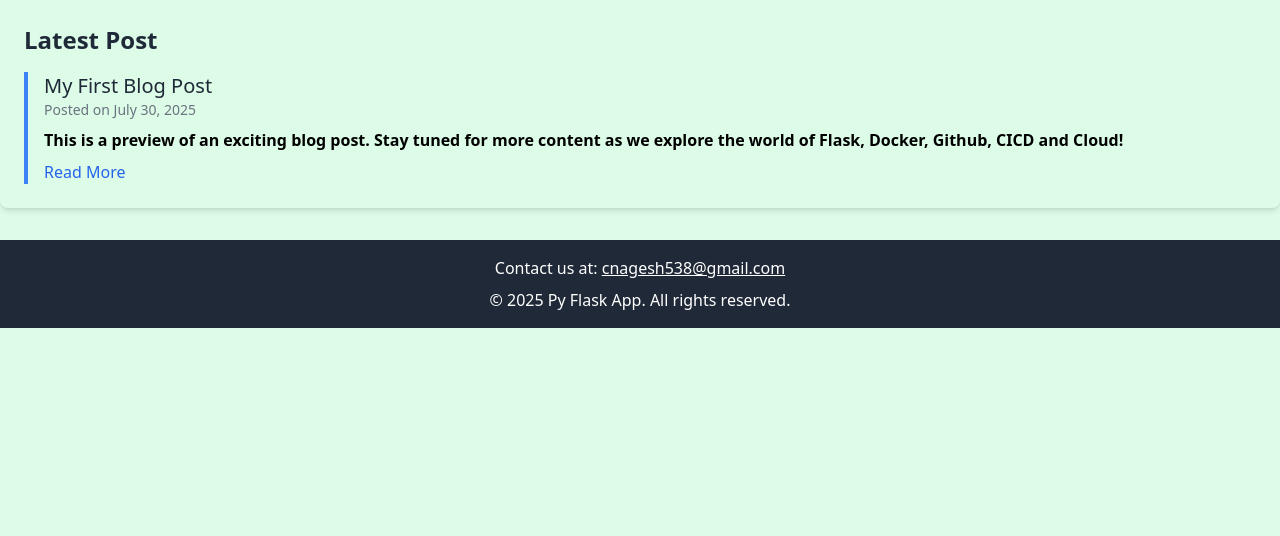
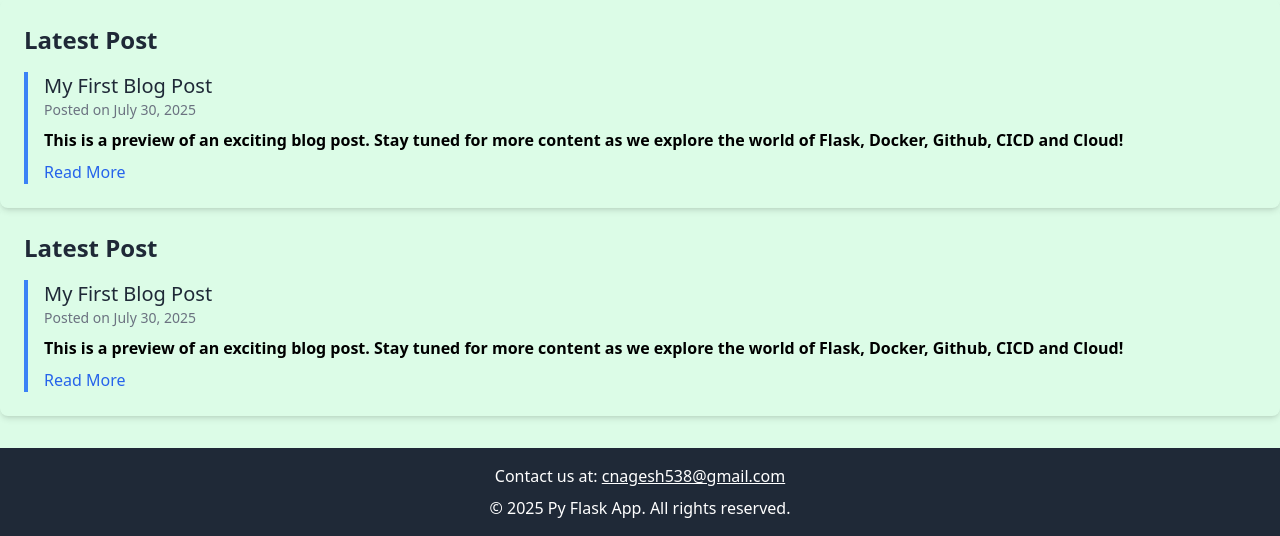
Before and after one commit to Nageshch538/kpmg-interview, a Flask app: page / in a window 1280 px wide. Shown: the part 428-964 px from the top of the page. Before the commit the page ends 756 px from the top, so only its background shows below. Run offline with Flask 3, Linux system fonts and the light colour scheme; some libraries are stand-ins or nearby versions.

Commit message:
one more pot

```diff
--- a/app/templates/index.html
+++ b/app/templates/index.html
@@ -50,6 +50,20 @@
                 <a href="https://github.com/Nageshch538" class="text-blue-600 hover:underline mt-2 inline-block">Read More</a>
             </div>
         </section>
+
+        <section class="bg-green shadow-md rounded-lg p-6">
+            <h2 class="text-2xl font-semibold text-gray-800 mb-4">Latest Post</h2>
+            <div class="border-l-4 border-blue-500 pl-4">
+                <h3 class="text-xl font-medium text-gray-800">My First Blog Post</h3>
+                <p class="text-gray-500 text-sm mb-2">Posted on July 30, 2025</p>
+                <p class="text-gray-600"></p><b>
+                    This is a preview of an exciting blog post. Stay tuned for more content
+                    as we explore the world of Flask, Docker, Github, CICD and Cloud!
+                </b>
+                </p>
+                <a href="https://github.com/Nageshch538" class="text-blue-600 hover:underline mt-2 inline-block">Read More</a>
+            </div>
+        </section>
     </main>
 
     <!-- Footer -->
```
